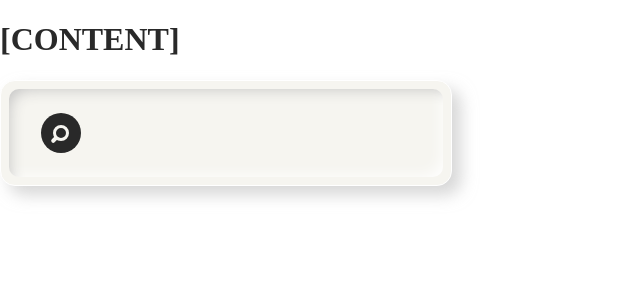
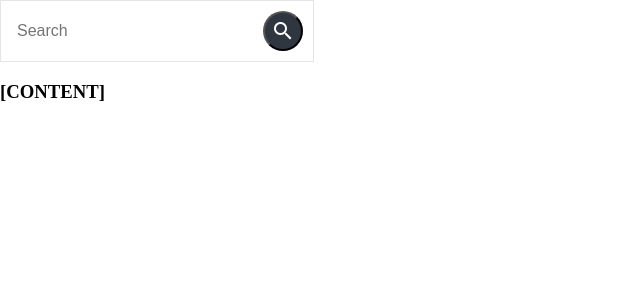
Before and after one commit to zirlman/SemanticSearch, a browser extension: page search.html in a window 1280 px wide. Shown: the whole page, without its empty margins (0-640 px from the left). Drawn offline with Linux system fonts and the light colour scheme.

Commit message:
Change search bar style; Add keyup listener & click listener

```diff
--- a/search.html
+++ b/search.html
@@ -4,20 +4,28 @@
     <title>Search</title>
     <link rel="stylesheet" href="style.css" />
     <script src="search.js"></script>
+    <meta charset="utf-8" />
+    <link
+      href="https://fonts.googleapis.com/icon?family=Material+Icons"
+      rel="stylesheet"
+    />
   </head>
   <body>
-    <h1 id="msg">[CONTENT]</h1>
-    <div class="container">
-      <form autocomplete="off">
-        <div class="finder">
-          <div class="finder__outer">
-            <div class="finder__inner">
-              <div class="finder__icon" ref="icon"></div>
-              <input class="finder__input" type="text" name="q" />
-            </div>
-          </div>
-        </div>
-      </form>
+    <div class="searchBox">
+      <input
+        id="searchInput"
+        class="searchInput"
+        type="text"
+        name=""
+        placeholder="Search"
+        autofocus
+      />
+      <button id="searchButton" class="searchButton">
+        <i class="material-icons">
+          search
+        </i>
+      </button>
     </div>
+    <h3 id="msg">[CONTENT]</h3>
   </body>
 </html>
--- a/search.js
+++ b/search.js
@@ -1,45 +1,31 @@
-// The user clicked the button!
 function sendMsg(tabs) {
-  // 'tab' is an object with information about the current open tab
   let tab = tabs[0];
   let msg = {
-    message: "user clicked!",
+    content: "user clicked!",
   };
 
   chrome.tabs.sendMessage(tab.id, msg);
   console.log("Message sent");
 }
 
+function keyUp(event) {
+  if (event.keyCode == 13) {
+    setContent(event);
+  }
+}
+
+function setContent(event) {
+  event.preventDefault();
+  document.querySelector("#msg").innerHTML = document.querySelector(
+    "#searchInput"
+  ).value;
+}
+
 function onLoad() {
-  const input = document.querySelector(".finder__input");
-  const finder = document.querySelector(".finder");
-  const form = document.querySelector("form");
+  document.querySelector("#searchButton").addEventListener("click", setContent);
+  document.querySelector("#searchInput").addEventListener("keyup", keyUp);
 
-  input.addEventListener("focus", () => {
-    finder.classList.add("active");
-  });
-
-  input.addEventListener("blur", () => {
-    if (input.value.length === 0) {
-      finder.classList.remove("active");
-    }
-  });
-
-  form.addEventListener("submit", (ev) => {
-    ev.preventDefault();
-    finder.classList.add("processing");
-    finder.classList.remove("active");
-    input.disabled = true;
-    msg.innerHTML = input.value;
-    setTimeout(() => {
-      finder.classList.remove("processing");
-      input.disabled = false;
-      if (input.value.length > 0) {
-        finder.classList.add("active");
-      }
-    }, 1000);
-  });
-
+  // Query active tab
   let params = { active: true, currentWindow: true };
   chrome.tabs.query(params, sendMsg);
 }
--- a/style.css
+++ b/style.css
@@ -1,133 +1,60 @@
-html,
-body {
-  padding: 0;
-  margin: 0;
-  width: 434px;
-  height: 208px;
-  color: #292929;
-  background-color: transparent;
-  border: 0;
+:root {
+  --primary-color: white;
+  --secondary-color: #2f3640;
 }
 
+html,
+body,
 .container {
-  /* text-align: center; */
-  color: #2c3e50;
+  background-color: transparent;
   width: 100%;
-  height: 100%;
-  display: flex;
-  /* justify-content: center;
-  align-items: center; */
-  flex-direction: column;
+  margin: 0;
+  padding: 0;
 }
 
-form {
-  transition: all 0.5s;
-  position: absolute;
-  /* top: 50%; */
-  /* transform: translateY(-50%); */
+.searchBox {
+  display: inline-flex;
+  margin: 0;
+
+  background: var(--primary-color);
+  border: 1px solid rgba(0, 0, 0, 0.1);
+  height: 40px;
+  /* border-radius: 40px; */
+  padding: 10px;
 }
 
-.finder {
-  border: 1px solid #fff;
-  background-color: #f6f5f0;
-  border-radius: 15px;
-  padding: 8px;
-  box-shadow: 9px 9px 16px rgba(189, 189, 189, 0.6),
-    -9px -9px 16px rgba(255, 255, 255, 0.5);
+.searchBox > .searchInput {
+  width: 240px;
+  padding: 0 6px;
 }
 
-.finder__outer {
-  display: flex;
-  /* width: 600px; */
-  padding: 1.5rem 2rem;
-  border-radius: 10px;
-  box-shadow: inset 10px 10px 15px -10px #c3c3c3,
-    inset -10px -10px 15px -10px #ffffff;
+.searchBox > .searchButton {
+  background: var(--secondary-color);
+  color: var(--primary-color);
 }
 
-.finder__inner {
+.searchButton {
+  color: var(--secondary-color);
+  float: right;
+  width: 40px;
+  height: 40px;
+  border-radius: 50%;
+  background: var(--primary-color);
   display: flex;
+  justify-content: center;
   align-items: center;
-  position: relative;
-  flex: 1;
+  transition: 0.4s;
 }
 
-.finder__form {
-  flex: 1;
-  height: calc(100% + 3rem);
+.searchInput {
+  border: none;
+  background: none;
+  outline: none;
+  float: left;
+  padding: 0;
+  color: var(--secondary-color);
+  font-size: 16px;
+  transition: 0.4s;
+  line-height: 40px;
+  width: 0px;
 }
-
-.finder__input {
-  height: calc(100% + 3rem);
-  border: none;
-  background-color: transparent;
-  outline: none;
-  font-size: 1.5rem;
-  letter-spacing: 0.75px;
-}
-
-.finder__icon {
-  width: 40px;
-  height: 40px;
-  margin-right: 1rem;
-  transition: all 0.2s;
-  box-shadow: inset 0 0 0 20px #292929;
-  border-radius: 50%;
-  position: relative;
-}
-.finder__icon:after,
-.finder__icon:before {
-  display: block;
-  content: "";
-  position: absolute;
-  transition: all 0.5s cubic-bezier(0.68, -0.55, 0.265, 1.55);
-}
-.finder__icon:after {
-  width: 10px;
-  height: 10px;
-  background-color: #292929;
-  border: 3px solid #f6f5f0;
-  top: 50%;
-  position: absolute;
-  transform: translateY(-50%);
-  left: 0px;
-  right: 0;
-  margin: auto;
-  border-radius: 50%;
-}
-.active .finder__icon:after {
-  border-width: 10px;
-  background-color: #f6f5f0;
-}
-.finder__icon:before {
-  width: 4px;
-  height: 13px;
-  background-color: #f6f5f0;
-  top: 50%;
-  left: 20px;
-  transform: rotateZ(45deg) translate(-50%, 0);
-  transform-origin: 0 0;
-  border-radius: 4px;
-}
-.active .finder__icon:before {
-  background-color: #292929;
-  width: 6px;
-  transform: rotateZ(45deg) translate(-50%, 25px);
-}
-.processing .finder__icon {
-  transform-origin: 50%;
-  animation: spinner 0.3s linear infinite;
-  animation-delay: 0.5s;
-}
-.active .finder__icon {
-  transform: translateY(-5px);
-}
-
-@keyframes spinner {
-  0% {
-    transform: rotateZ(45deg);
-  }
-  100% {
-    transform: rotateZ(405deg);
-  }
-}
```
